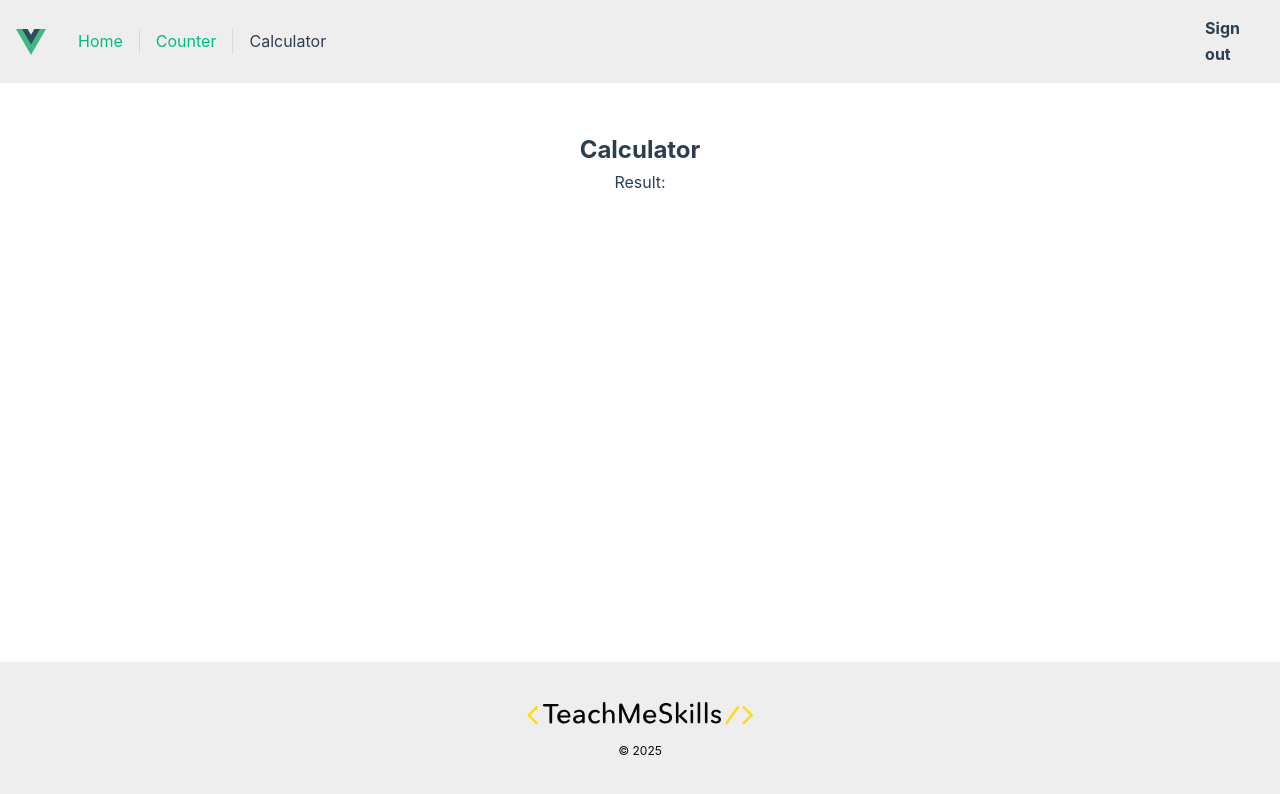
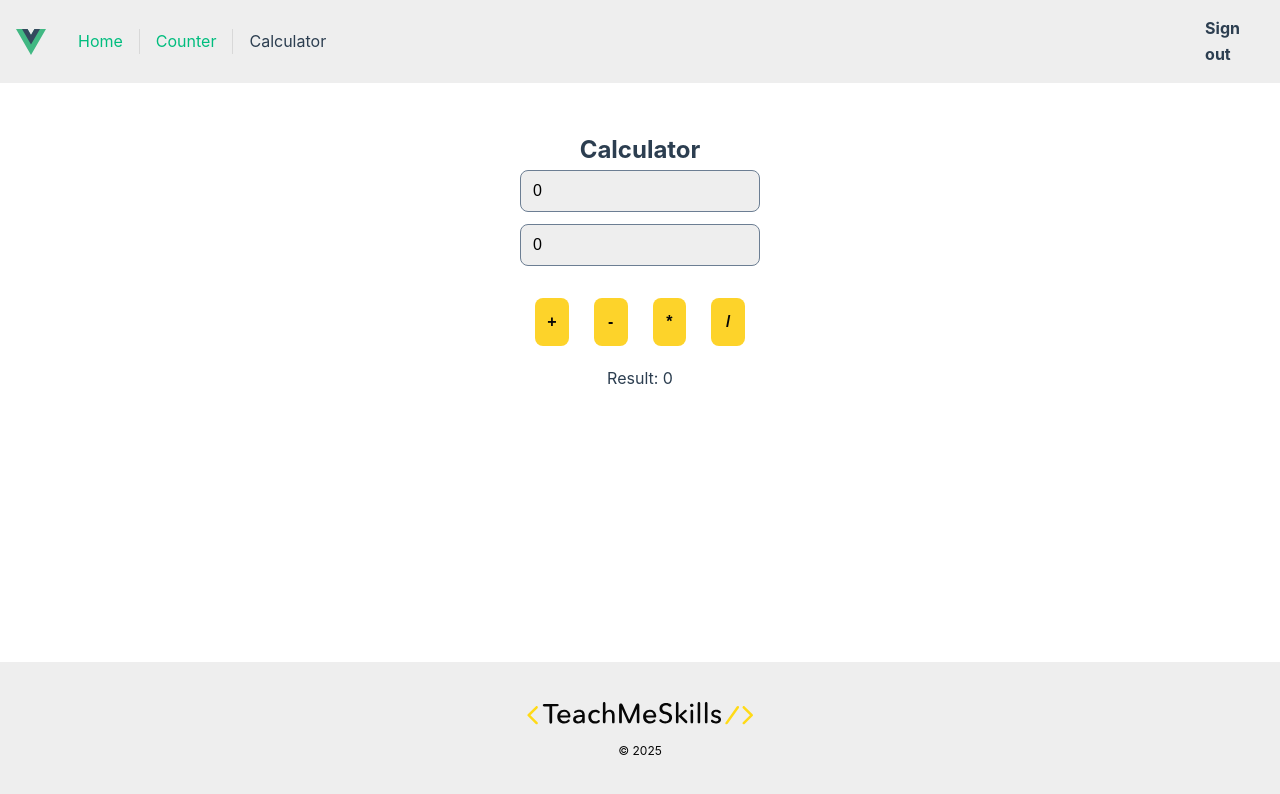
Before and after one commit to Yuri-Kuichik/wd16_vue_app, a Vue app: page /calculator in a window 1280 px wide. Shown: the top 794 px of the page. Built offline with nearby package versions, Linux system fonts and the light colour scheme.

Commit message:
change calculator page

```diff
--- a/src/pages/CalculatorPage.vue
+++ b/src/pages/CalculatorPage.vue
@@ -4,6 +4,36 @@ import BaseLayout from '../components/BaseLayout.vue'
 export default {
   components: {
     BaseLayout
+  },
+
+  data() {
+    return {
+      operand1: 0,
+      operand2: 0,
+      operator: '+',
+      msg: '',
+      checked: false,
+      selected: 'A'
+    }
+  },
+
+  computed: {
+    result() {
+      switch (this.operator) {
+        case '+':
+          return this.operand1 + this.operand2;
+        case '-':
+          return this.operand1 - this.operand2;
+        case '*':
+          return this.operand1 * this.operand2;
+        case '/':
+          return this.operand2 !== 0 ? (this.operand1 / this.operand2) : "Avoid dividing by zero";
+        case '':
+          return "Enter values and select an operation";
+        default:
+          return 0;
+      }
+    }
   }
 }
 </script>
@@ -13,8 +43,23 @@ export default {
     <section class="calculator-section">
       <div class="calculator-wrapper">
         <h2 class="calculator-title">Calculator</h2>
-
-        <span class="calculator-text">Result: </span>
+        <input
+          v-model.number="operand1"
+          type="number"
+          required
+        >
+        <input
+          v-model.number="operand2"
+          type="number"
+          required
+        >
+        <div class="calculator-buttons-wrapper">
+          <button class="calculator-button" @click="operator = '+'"> +</button>
+          <button class="calculator-button" @click="operator = '-'"> -</button>
+          <button class="calculator-button" @click="operator = '*'"> *</button>
+          <button class="calculator-button" @click="operator = '/'"> /</button>
+        </div>
+        <span class="calculator-text">Result: {{ result }}</span>
       </div>
     </section>
   </BaseLayout>
```
